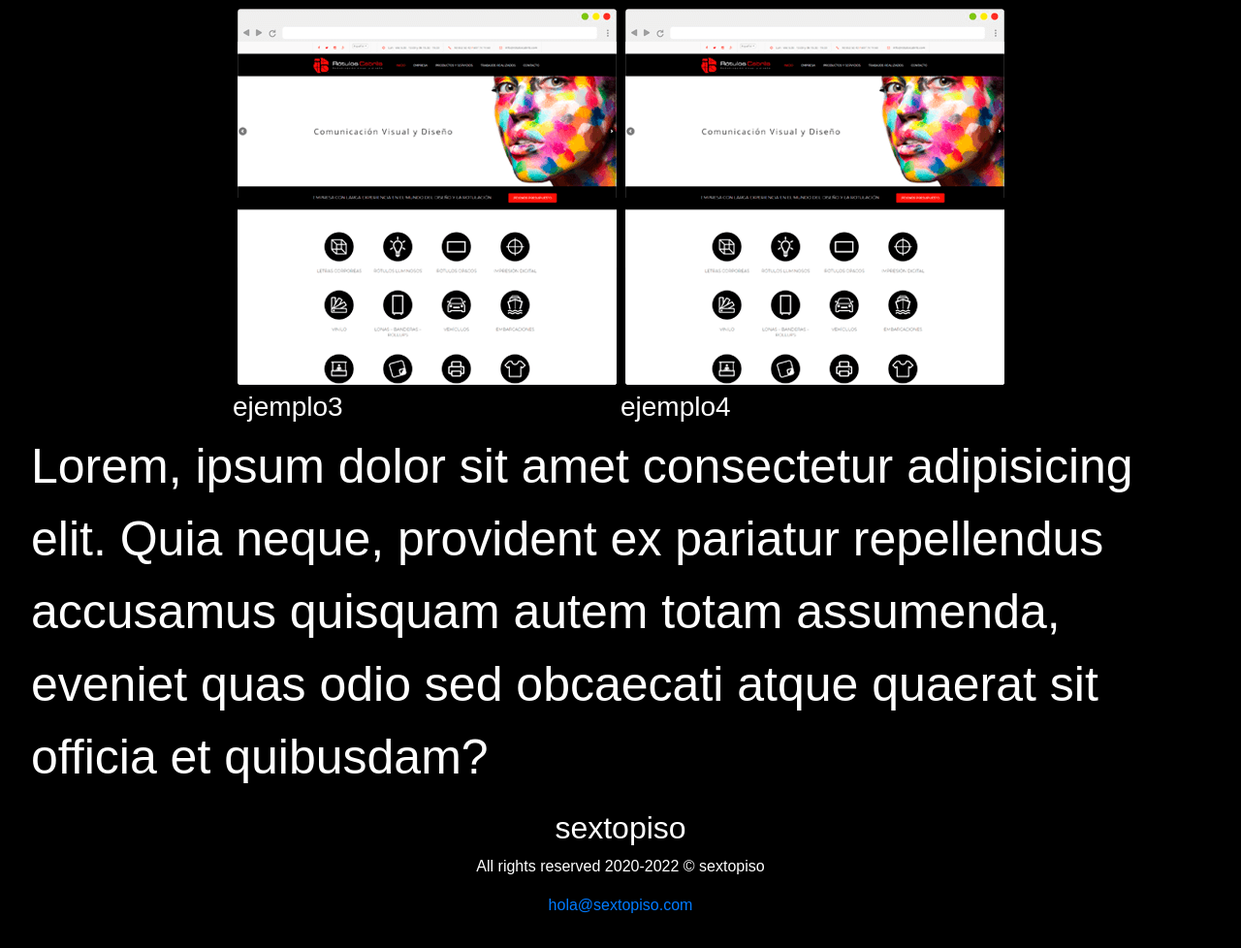
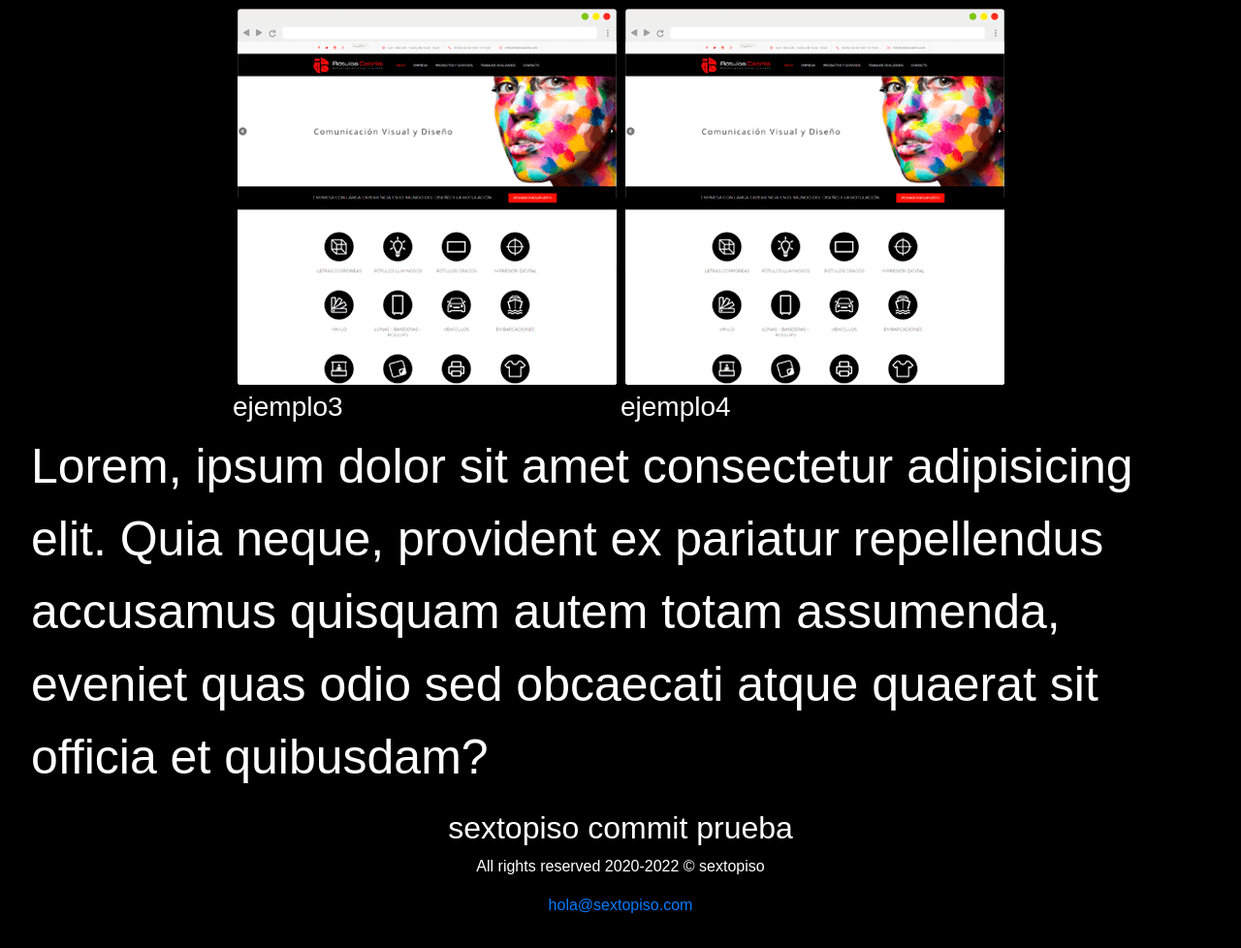
Before and after one commit to sainatomatias/Coderhouse-29285-sextopiso-sainato, a plain HTML site: page index.html in a window 1280 px wide. Shown: the part 942-1920 px from the top of the page at 97% size. Drawn offline with Linux system fonts and the light colour scheme.

Commit message:
editando nuevamente texto al html

```diff
--- a/index.html
+++ b/index.html
@@ -66,7 +66,7 @@
     <!-- Inicio Footer-->
     <footer>
       <div class="estilo-footer">
-        <h2>sextopiso</h2>
+        <h2>sextopiso commit prueba</h2>
         <p>All rights reserved 2020-2022 © sextopiso</p>
         <a href="mailto:hola@sextopiso.com">hola@sextopiso.com</a>
       </div>
```
